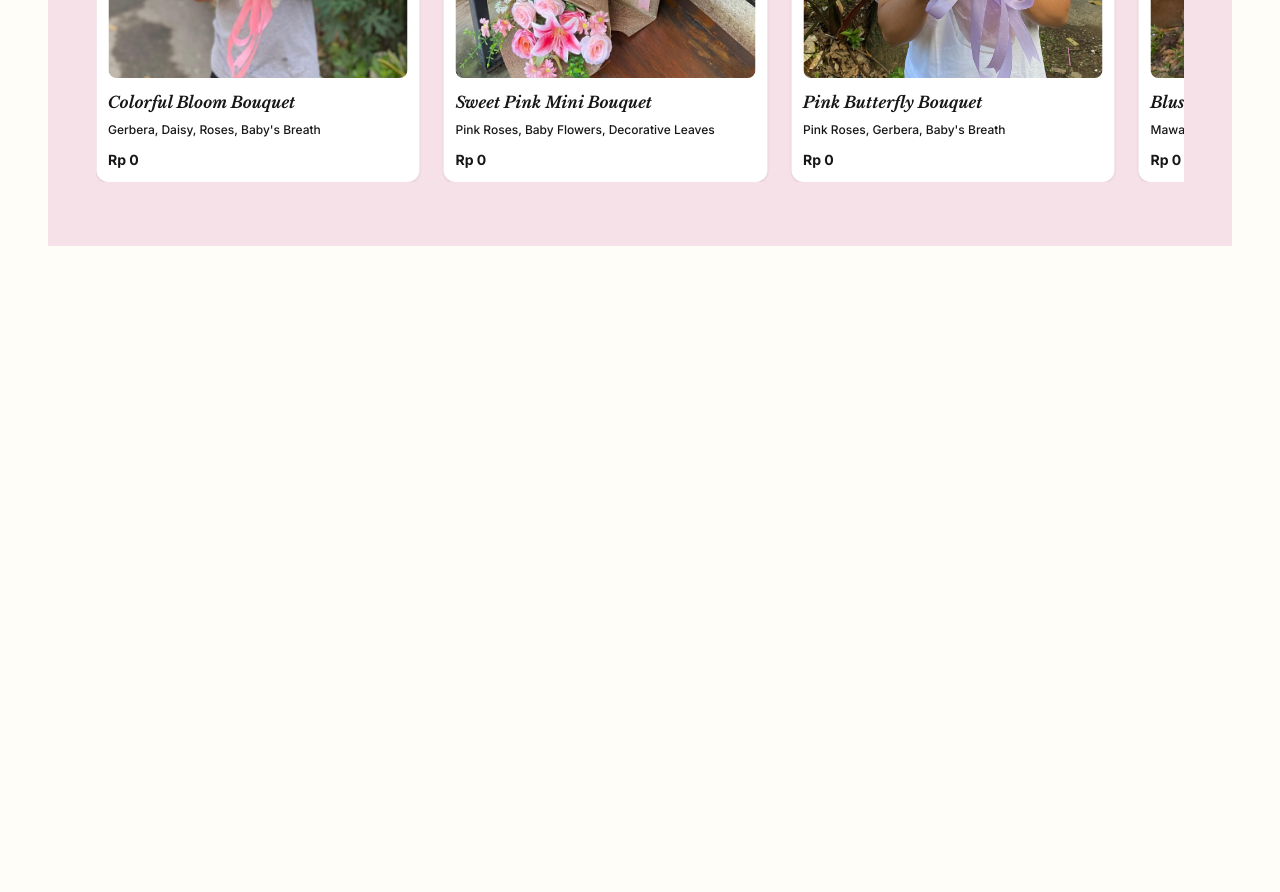
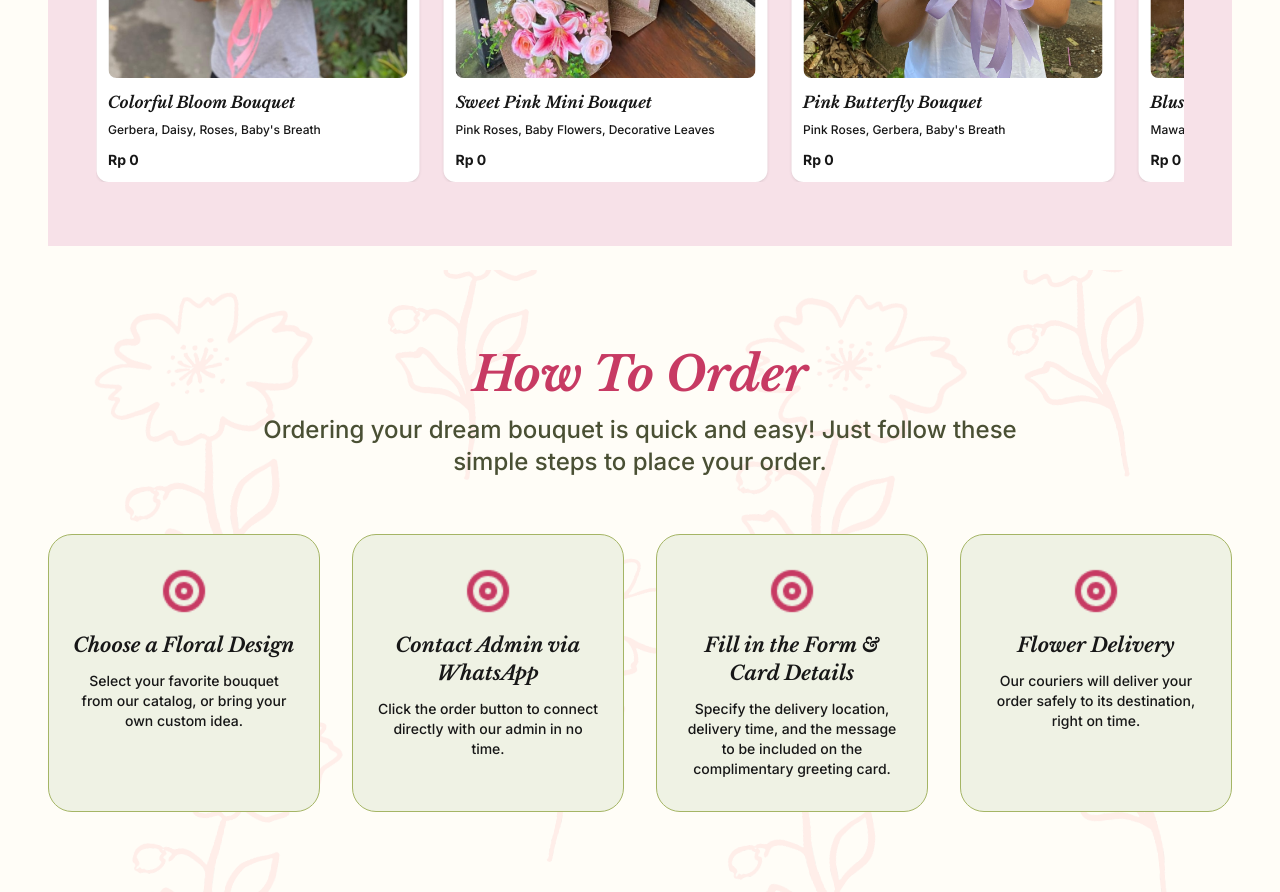
Before and after one commit to Syasmi3/byFicloFlorist-Frontend, a React (Vite) app: page / in a window 1280 px wide. Shown: the part 1920-2812 px from the top of the page. Before the commit the page ends 2190 px from the top, so only its background shows below. Built offline with nearby package versions, Linux system fonts and the light colour scheme.

Commit message:
feat: add how-to-order

```diff
--- /dev/null
+++ b/src/components/landing/HowToOrder.jsx
@@ -0,0 +1,72 @@
+import iconPromise from '../../assets/iconpromise.png'
+import pattern2 from '../../assets/pattern2.png'
+import FlowerDecor from '../ui/FlowerDecor'
+import InfoCard from '../ui/InfoCard'
+
+const STEPS = [
+  {
+    title: 'Choose a Floral Design',
+    description:
+      'Select your favorite bouquet from our catalog, or bring your own custom idea.',
+  },
+  {
+    title: 'Contact Admin via WhatsApp',
+    description:
+      'Click the order button to connect directly with our admin in no time.',
+  },
+  {
+    title: 'Fill in the Form & Card Details',
+    description:
+      'Specify the delivery location, delivery time, and the message to be included on the complimentary greeting card.',
+  },
+  {
+    title: 'Flower Delivery',
+    description:
+      'Our couriers will deliver your order safely to its destination, right on time.',
+  },
+]
+
+const FLOWERS = [
+  { left: '8%', top: '4%', width: 270, rotate: -8 },
+  { left: '56%', top: '4%', width: 270, rotate: 10 },
+  { left: '29%', top: '-19%', width: 240, rotate: 6 },
+  { left: '77%', top: '-19%', width: 240, rotate: -10 },
+  { left: '37%', top: '45%', width: 230, rotate: 12 },
+  { left: '80%', top: '45%', width: 260, rotate: -6 },
+  { left: '9%', top: '67%', width: 250, rotate: 8 },
+  { left: '55%', top: '62%', width: 260, rotate: -12 },
+].map((flower) => ({ ...flower, src: pattern2, opacity: 0.3 }))
+
+export default function HowToOrder() {
+  return (
+    <section
+      id="how-to-order"
+      className="relative scroll-mt-24 overflow-hidden bg-ivory px-4 py-16 sm:px-6 lg:px-12 lg:py-20"
+    >
+      <FlowerDecor items={FLOWERS} />
+
+      <div className="relative z-10 mx-auto max-w-[1440px]">
+        <div className="text-center">
+          <h2 className="font-display text-4xl font-bold italic text-raspberry sm:text-5xl">
+            How To Order
+          </h2>
+          <p className="mx-auto mt-4 max-w-3xl text-base font-medium text-brand-green sm:text-xl lg:text-2xl">
+            Ordering your dream bouquet is quick and easy! Just follow these
+            simple steps to place your order.
+          </p>
+        </div>
+
+        <ul className="mt-10 grid gap-6 sm:grid-cols-2 lg:mt-14 lg:grid-cols-4 lg:gap-8">
+          {STEPS.map((step) => (
+            <InfoCard
+              key={step.title}
+              icon={iconPromise}
+              title={step.title}
+              description={step.description}
+            />
+          ))}
+        </ul>
+      </div>
+    </section>
+  )
+}
--- /dev/null
+++ b/src/components/ui/InfoCard.jsx
@@ -0,0 +1,13 @@
+export default function InfoCard({ icon, title, description }) {
+  return (
+    <li className="flex flex-col items-center rounded-3xl border border-leaf bg-sage px-6 py-8 text-center">
+      <img src={icon} alt="" className="h-12 w-12 object-contain" />
+      <h3 className="mt-4 font-display text-xl font-bold italic text-neutral-900">
+        {title}
+      </h3>
+      <p className="mt-3 max-w-xs text-sm font-medium text-neutral-900">
+        {description}
+      </p>
+    </li>
+  )
+}
--- a/src/pages/LandingPage.jsx
+++ b/src/pages/LandingPage.jsx
@@ -3,6 +3,7 @@ import Navbar from '../components/landing/Navbar'
 import Hero from '../components/landing/Hero'
 import OurPromise from '../components/landing/OurPromise'
 import BestSeller from '../components/landing/BestSeller'
+import HowToOrder from '../components/landing/HowToOrder'
 
 export default function LandingPage() {
   return (
@@ -13,6 +14,7 @@ export default function LandingPage() {
         <Hero />
         <OurPromise />
         <BestSeller />
+        <HowToOrder />
       </main>
     </>
   )
```
Also changed, not shown: src/assets/pattern2.png (added).
